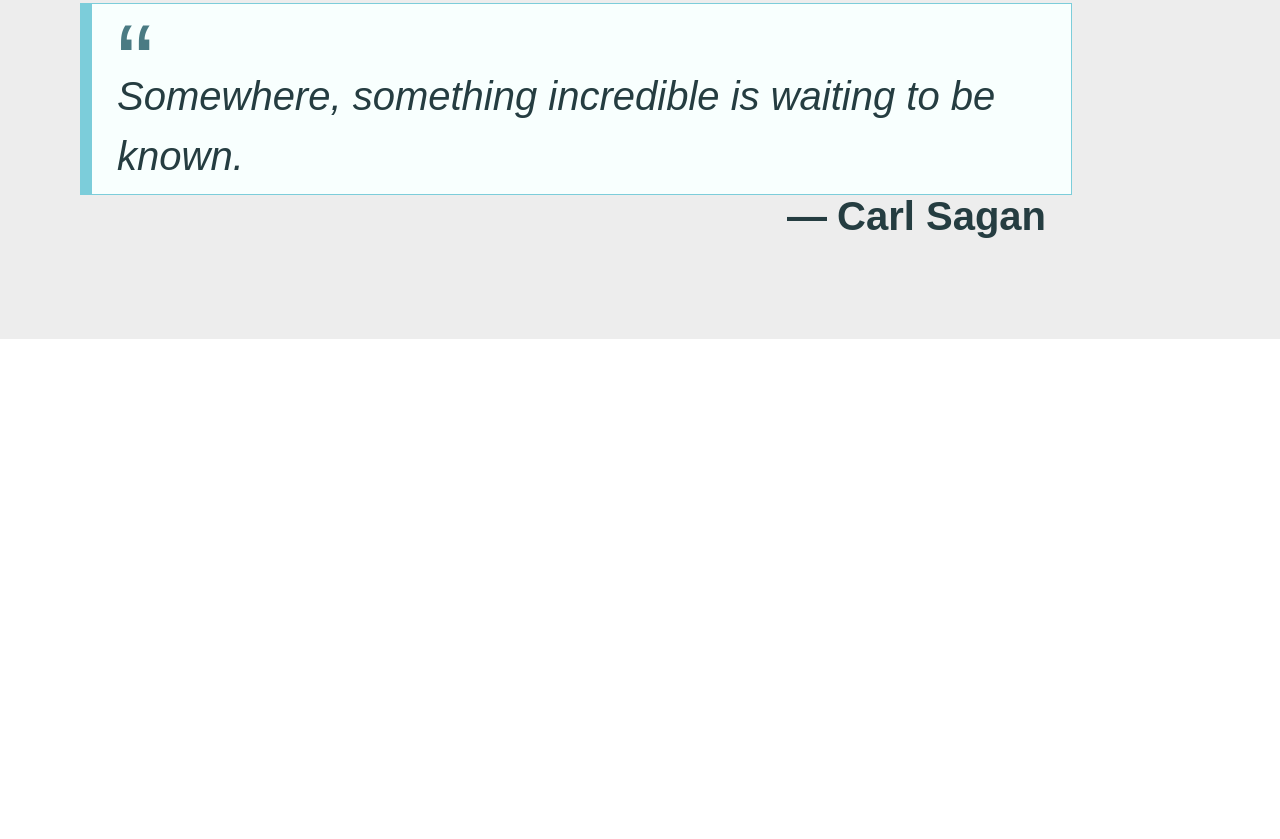
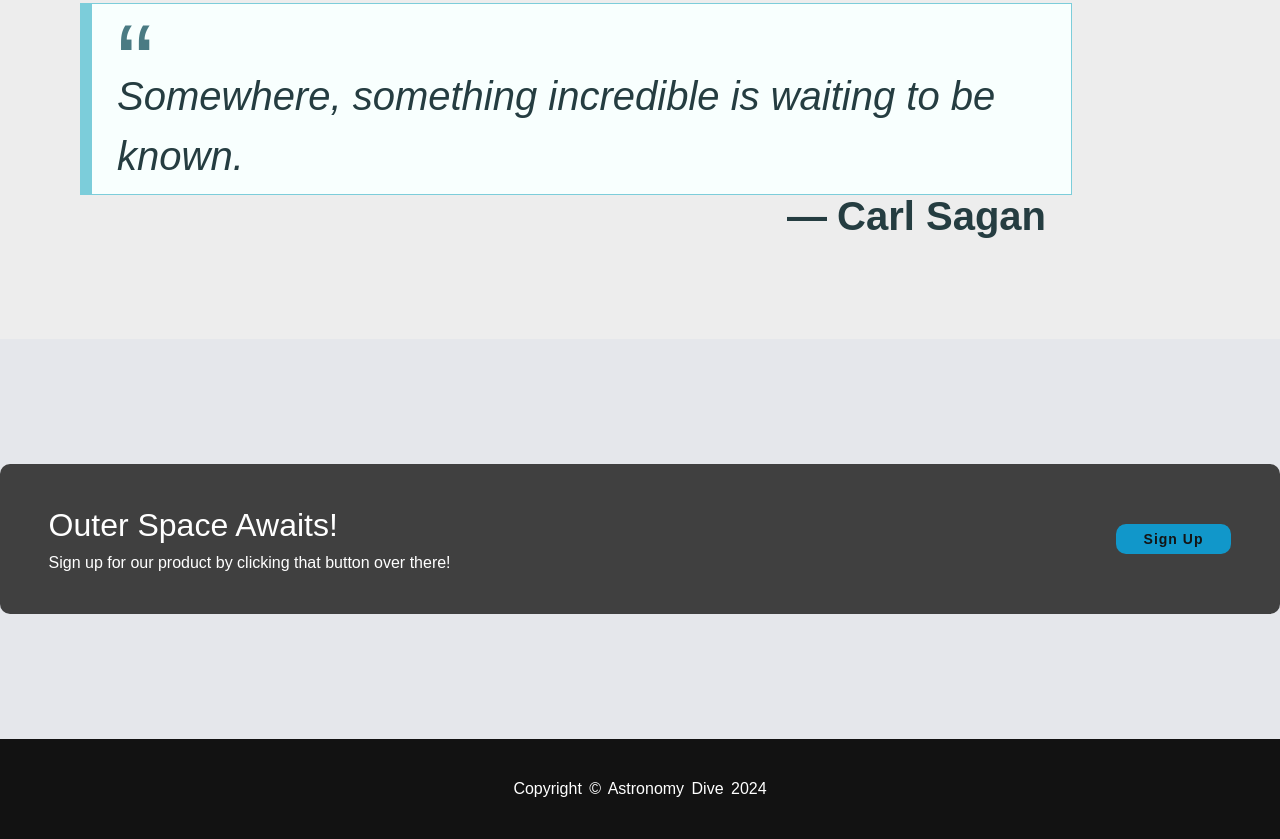
Before and after one commit to Ghostlybot16/Landing-Page_Astronomy-Dive, a plain HTML site: page index.html in a window 1280 px wide. Shown: the part 1761-2600 px from the top of the page. Before the commit the page ends 2100 px from the top, so only its background shows below. Drawn offline with Linux system fonts and the light colour scheme; a web font is replaced by a local one.

Commit message:
Finished Last Section & Footer
The last section was pretty simple. It was done
successfully and the entire project is completed.

```diff
--- a/CSS/index.css
+++ b/CSS/index.css
@@ -276,7 +276,7 @@ a{
     border-left-width: 12px;
 }
 
-/* Open quotes symbole before the quote */
+/* Open quotes symbol before the quote */
 .quote-mark::before{
     content: "\201c";
     display: block;
@@ -318,6 +318,73 @@ a{
     border-radius: 10%;
 }
 
+/* Section 4 Elements------------------------------------------- */
+.section-4{
+    width: 100%;
+    height: 400px;
+    /* background-color: #303030; */
+    background-color: #E5E7EB;
+    justify-content: center;
+    align-items: center;
+}
+
+/* Container that holds the sign up message and the sign up button */
+.last-container{
+    gap: 40em;
+    align-items: center;
+    background-color: #404040;
+    width: 85em;
+    height: 150px;
+    border-radius: 10px;
+    justify-content: center;
+}
+
+/* texts on the left side of the last container */
+.left-side-texts{
+    color: white;
+    text-align: left;
+
+}
+
+/* Top text on the left side of the container */
+.left-side-texts > .top{
+    font-size: 32px;
+    margin-bottom: 10px;
+}
+
+.final-button{
+    max-width: 130px;
+    height: 30px;
+    margin-left: 25px;
+    letter-spacing: 1px;
+    font-size: 14px;
+    font-weight: 800;
+    padding: 0.5em 2em;
+    border-radius: 10px;
+    border: none;
+    outline: none;
+    background-color: rgba(2, 180, 249, 0.75);
+    color: rgba(20, 20, 20, 1);
+}
+
+.final-button:hover{
+     /* this attribute allows the cursor to be a pointer on hover */
+    cursor: pointer;
+    background-color: rgba(2, 180, 249, 0.9) ;
+    color: black;
+    transform: all 130ms;
+}
+
+.footer{
+    width: 100%;
+    height: 100px;
+    justify-content: center;
+    align-items: center;
+    background-color:#121212;
+    color: white;
+    word-spacing: 3px;
+}
+
 body,
 .header-container,
 .nav-bar,
@@ -329,6 +396,9 @@ body,
 .info-sect-2,
 .info-sect-3,
 .info-sect-4,
-.section-3{
+.section-3,
+.section-4,
+.last-container,
+.footer{
     display: flex;
 }
--- a/index.html
+++ b/index.html
@@ -34,7 +34,7 @@
                 <nav class="nav-bar">
 
                     <a href="./index.html">Home</a>
-                    <a href="./index.html">About</a>
+                    <a href="./index.html">News</a>
                     <a href="./index.html">Contact</a>
                     <a href="./index.html">FAQ</a>
 
@@ -150,5 +150,23 @@
             </div>
         </section>
 
+        <section class="section-4">
+            <div class="last-container">
+                <div class="left-side-texts">
+                    <p class="top">Outer Space Awaits!</p>
+                    <p class="bottom">Sign up for our product by clicking that button over there!</p>
+                </div>
+                <div class="right">
+                    <button type="button" class="final-button">
+                        Sign Up
+                    </button>
+                </div>
+            </div>
+        </section>
+
+        <footer class="footer">
+            Copyright &#169 Astronomy Dive 2024
+        </footer>
+
     </body>
 </html>
```
